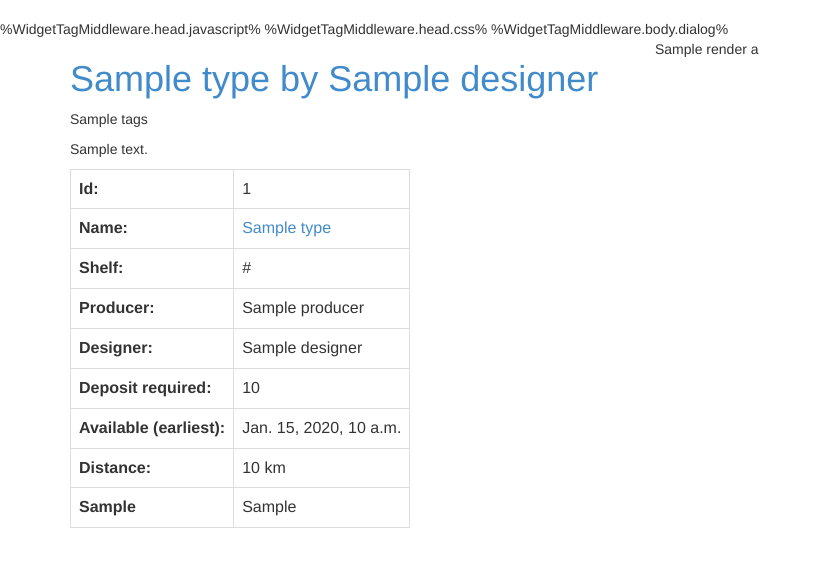
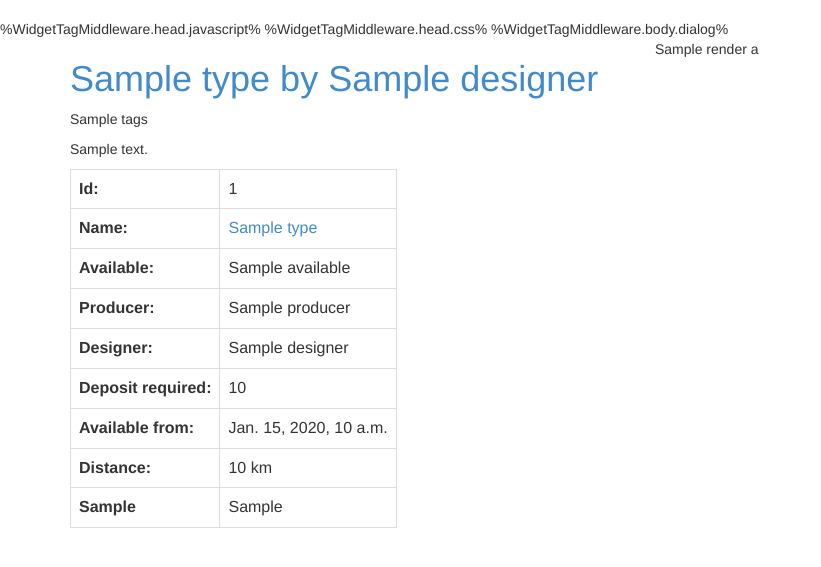
Before and after one commit to redhog/clib, a Django app: template appomatic_clib/templates/appomatic_clib/models/library/Thing/page.html in a window 1280 px wide. Shown: the part 51-618 px from the top of the page, without its empty margins (0-821 px from the left). Run offline with Django 3.2, Linux system fonts and the light colour scheme; the template is opened without the code that fills it: most values are stand-ins (such as "Sample title", 1, 10 or a date in 2020); some libraries are stand-ins or nearby versions.

Commit message:
Bugfixes

```diff
--- a/appomatic_clib/templates/appomatic_clib/models/library/Thing/page.html
+++ b/appomatic_clib/templates/appomatic_clib/models/library/Thing/page.html
@@ -145,12 +145,16 @@
         <table class="table table-bordered small-table">
           <tr><th>Id:</th><td>{{obj.id}}</td></tr>
           <tr><th>Name:</th><td><a href="{{obj.type.get_absolute_url}}">{{obj.type.name}}</a></td></tr>
-          <tr><th>Shelf:</th><td>
-            {% if obj.shelf %}
-              {{obj.shelf.render_as.link__html|safe}}</td></tr>
-            {% else %}
-              Not on a particular shelf
-            {% endif %}
+          <tr><th>Available:</td><td>{{obj.available}}</td></tr>
+          {% if request.user.id = obj.holder.id %}
+            <tr><th>Shelf:</th><td>
+              {% if obj.shelf %}
+                {{obj.shelf.render_as.link__html|safe}}
+              {% else %}
+                Not on a particular shelf
+              {% endif %}
+            </td></tr>
+          {% endif %}
           <tr><th>Producer:</th><td>{{obj.type.producer}}</td></tr>
           <tr><th>Designer:</th><td>{{obj.type.designer}}</td></tr>
 
@@ -178,7 +182,7 @@
             {% endif %}
           {% endif %}
 
-          <tr><th>Available (earliest):</td><td>{{obj.lent_until}}</td></tr>
+          <tr><th>Available from:</td><td>{{obj.lent_until}}</td></tr>
           <tr><th>Distance:</th><td>{{obj.distance.km|floatformat:0}} km</td></tr>
 
           <tr><th>{{obj.type.barcode_type}}</th><td>{{obj.type.barcode_data}}</td></tr>
```
Also changed, not shown: appomatic_clib/views.py (+7 -3 lines).
